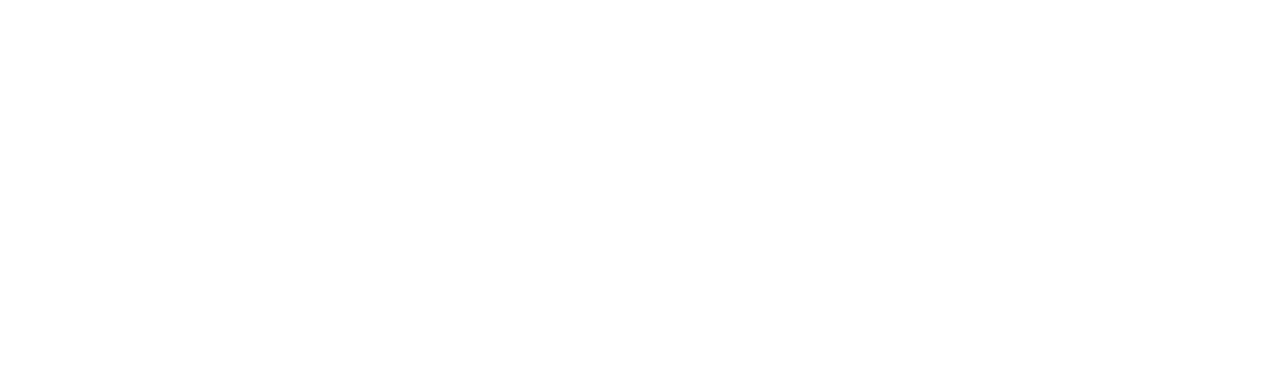
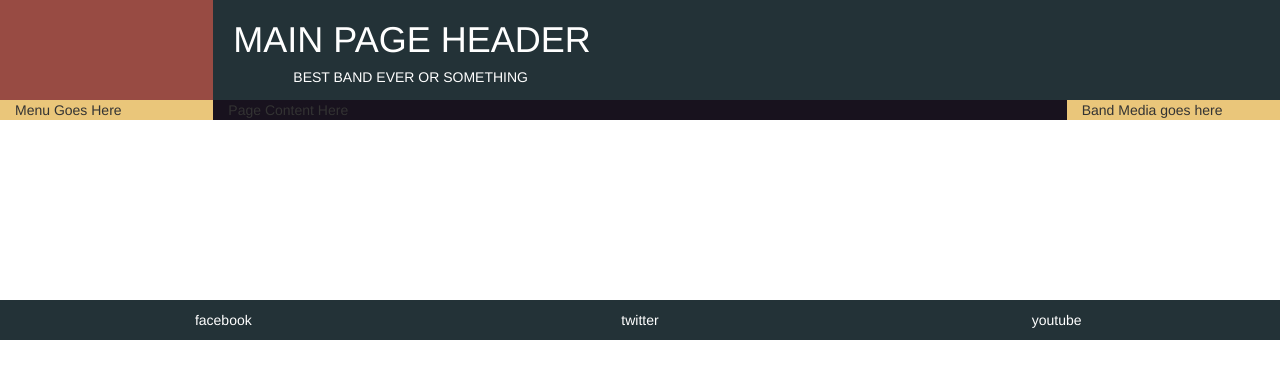
Before and after one commit to britsja/band-website, a plain HTML site: page index.html in a window 1280 px wide. Drawn offline with nearby package versions, Linux system fonts and the light colour scheme.

Commit message:
Initial Layout Ideas

```diff
--- a/assets/css/styles.css
+++ b/assets/css/styles.css
@@ -0,0 +1,103 @@
+
+/*---------------------------------------COLORS-------------*/
+
+.header-space-color {
+    background-color: #984B43;
+}
+
+.header-main-color {
+    background-color: #233237;
+}
+
+.menu-area-color {
+    background-color: #EAC67A;
+}
+
+.media-area-color {
+    background-color: #EAC67A;
+}
+
+.content-area-color {
+    background-color: #18121E;
+}
+
+.social-media-color {
+    background-color: #233237;
+}
+
+/*---------------------------------------OTHER-------------*/
+
+.uppercase {
+    text-transform: uppercase;
+}
+
+header .container-fluid {
+    margin: 0 0 0 0;
+    margin-bottom: 0;
+    padding-bottom: 0;
+}
+
+/*---------------------------------------HEADER-------------*/
+
+.page-header {
+    margin: 0;
+    border: none;
+    padding-left: 0;
+    padding-right: 0;
+    padding-bottom: 0;
+}
+
+.header-space {
+    min-height: 100px;
+    margin: 0;
+    padding: 0 0;
+}
+
+.header-main {
+    min-height: 100px;
+    padding: 0 0;
+}
+
+.header-heading {
+    padding-left: 20px;
+    text-align: left;
+    color: white;
+}
+
+.header-description {
+    padding-left: 80px;
+    text-align: left;
+    color: white;
+}
+
+/*---------------------------------------SECTION-------------*/
+
+.section-area {
+
+    padding-left: 0;
+    padding-right: 0;
+    min-height: 200px;
+
+}
+
+.row {
+    margin: 0;
+}
+
+.section {
+    padding: 0 0;
+}
+
+
+/*---------------------------------------FOOTER-------------*/
+
+footer .div {
+    display: inline-block;
+}
+
+.social-media {
+    padding-top: 10px;
+    padding-bottom: 10px;
+    text-align: center;
+    color: white;
+}
--- a/index.html
+++ b/index.html
@@ -2,12 +2,40 @@
 <html lang="en">
 <head>
     <meta charset="UTF-8">
-    <meta name="viewport" content="width=device-width, initial-scale=1.0">
+    <meta name="viewport" content="width=device-width, initial-scale=1">
     <meta http-equiv="X-UA-Compatible" content="ie=edge">
+    <link rel="stylesheet" href="https://stackpath.bootstrapcdn.com/bootstrap/3.3.7/css/bootstrap.min.css" type="text/css" />
+        <link rel="stylesheet" href="https://stackpath.bootstrapcdn.com/font-awesome/4.7.0/css/font-awesome.min.css" type="text/css" />
+        <link rel="stylesheet" href="https://cdnjs.cloudflare.com/ajax/libs/hover.css/2.3.1/css/hover-min.css" type="text/css" />
     <link rel="stylesheet" href="assets\css\styles.css" type="text/css" />
     <title>Document</title>
 </head>
 <body>
+    <header class="container-fluid page-header">
+        <div class="row">
+            <div class="header-space header-space-color col-md-2 hidden-xs"></div>
+            <div class="header-main header-main-color col-md-10">
+                <h1 class="header-heading uppercase">Main Page Header</h1>
+                <h5 class="header-description uppercase">Best band ever or something</h5>
+            </div>
+        </div>
+    </header>
 
+    <section class="container-fluid section-area">
+        <div class="row">
+            <div class="col-md-2 menu-area-color">Menu Goes Here</div>
+            <div class="col-md-2 col-md-push-8 media-area-color">Band Media goes here</div>
+            <div class="col-md-8 col-md-pull-2 content-area-color">Page Content Here</div>
+
+        </div>
+    </section>
+
+    <footer class="container-fluid social-media-color">
+        <div class="row">
+            <div class="col-md-4 social-media">facebook</div>
+            <div class="col-md-4 social-media">twitter</div>
+            <div class="col-md-4 social-media">youtube</div>
+        </div>
+    </footer>
 </body>
 </html>
```
